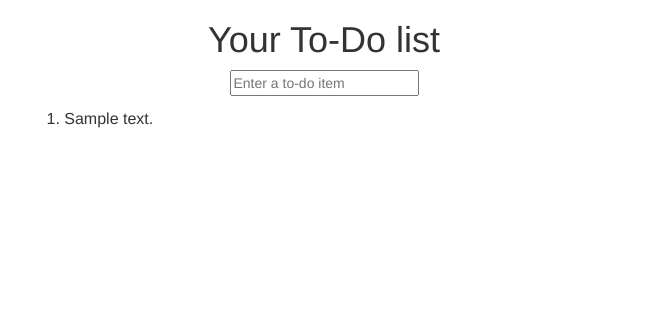
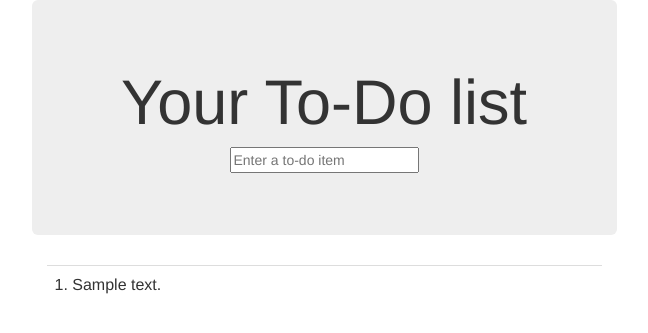
Before and after one commit to mivicker/test_goat, a Django app: page /lists/1/ in a window 1280 px wide. Shown: the top 333 px of the page, without its empty margins (316-964 px from the left). Run offline with Django 3.2, Linux system fonts and the light colour scheme; tables that the repository leaves empty hold one stand-in row (values such as "Sample post"); some libraries are stand-ins or nearby versions.

Commit message:
updated list views to use get_object_or_404

```diff
--- a/superlists/lists/templates/base.html
+++ b/superlists/lists/templates/base.html
@@ -9,7 +9,7 @@
 	<body>
 		<div class="container">
 			<div class="row">
-				<div class="col-md-6 col-md-offset-3">
+				<div class="col-md-6 col-md-offset-3 jumbotron">
 					<div class="text-center">
 						<h1>{% block header_text %}{% endblock %}</h1>
 						<form method="POST" action="{% block form_action %}{% endblock %}">
--- a/superlists/lists/templates/list.html
+++ b/superlists/lists/templates/list.html
@@ -5,7 +5,7 @@
 {% block form_action %}/lists/{{ list.id }}/add_item{% endblock %}
 
 {% block table %}
-	<table id="id_list_table">
+	<table id="id_list_table" class="table">
 		{% for item in list.item_set.all %}
 			<tr><td>{{ forloop.counter }}. {{ item.text }}</td></tr>
 		{% endfor %}
--- a/superlists/lists/views.py
+++ b/superlists/lists/views.py
@@ -1,4 +1,4 @@
-from django.shortcuts import render, redirect
+from django.shortcuts import render, redirect, get_object_or_404
 from django.http import HttpResponse
 from .models import Item, List
 
@@ -6,7 +6,7 @@ def home_page(request):
 	return render(request, 'home.html')
 
 def view_list(request, list_id):
-	list_ = List.objects.get(id=list_id)
+	list_ = get_object_or_404(List, id=list_id)
 	return render(request, 'list.html', {'list': list_})
 
 def new_list(request):
@@ -15,6 +15,6 @@ def new_list(request):
 	return redirect(f'/lists/{list_.id}/')
 
 def add_item(request, list_id):
-	list_ = List.objects.get(id=list_id)
+	list_ = get_object_or_404(List, id=list_id)
 	Item.objects.create(text = request.POST["item_text"], list=list_)
 	return redirect(f'/lists/{list_.id}/')
```
Also changed, not shown: superlists/functional_tests/tests.py (+4 -4 lines).
